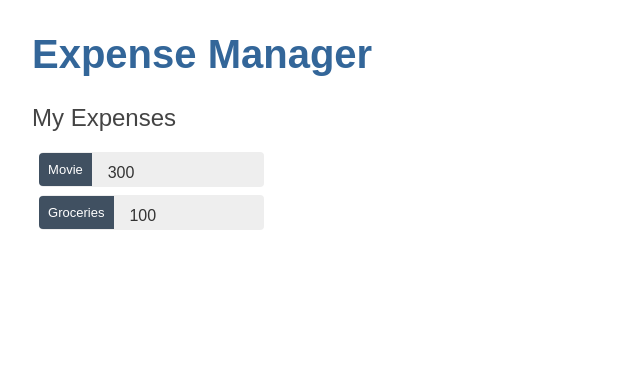
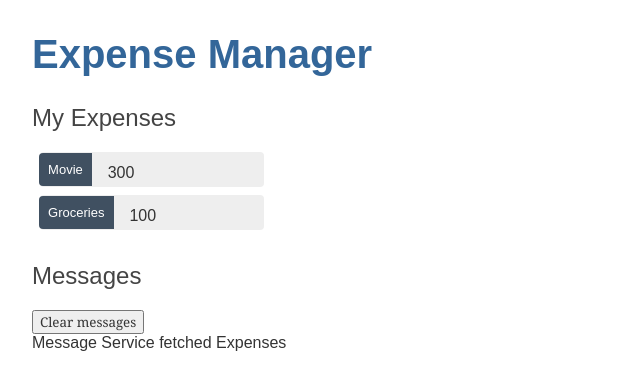
Before and after one commit to adarsh-godabole/Expense-Manager-MEAN, an Angular app: page / in a window 1280 px wide. Shown: the top 390 px of the page, without its empty margins (0-640 px from the left). Built offline with nearby package versions, Linux system fonts and the light colour scheme.

Commit message:
Integrated Display Message

```diff
--- a/src/app/add-expense/add-expense.component.ts
+++ b/src/app/add-expense/add-expense.component.ts
@@ -2,6 +2,7 @@ import { Component, OnInit } from '@angular/core';
 import { Expense } from '../expense'
 import { EXPENSES } from '../expense-list'
 import { ExpenseService } from '../expense.service';
+import { MessageService } from '../message.service'
 
 @Component({
   selector: 'app-add-expense',
@@ -12,10 +13,11 @@ export class AddExpenseComponent implements OnInit {
 
   expenses : Expense[]=[];
   selectedExpense?:Expense;
-  constructor(private expser : ExpenseService) { }
+  constructor(private expser : ExpenseService, private messageservice:MessageService) { }
 
-  onSelect(hero: Expense): void {
-    this.selectedExpense = hero;
+  onSelect(expense: Expense): void {
+    this.selectedExpense = expense;
+    this.messageservice.add(`Selected Expense is ${expense.name}`);
   }
 
   ngOnInit(): void {
--- a/src/app/app.component.html
+++ b/src/app/app.component.html
@@ -1,2 +1,3 @@
 <h1>{{title}}</h1>
 <app-add-expense></app-add-expense>
+<app-message></app-message>
--- a/src/app/app.module.ts
+++ b/src/app/app.module.ts
@@ -6,12 +6,14 @@ import { AppRoutingModule } from './app-routing.module';
 import { AppComponent } from './app.component';
 import { AddExpenseComponent } from './add-expense/add-expense.component';
 import { DisplayExpensesComponent } from './display-expenses/display-expenses.component';
+import { MessageComponent } from './message/message.component';
 
 @NgModule({
   declarations: [
     AppComponent,
     AddExpenseComponent,
-    DisplayExpensesComponent
+    DisplayExpensesComponent,
+    MessageComponent
   ],
   imports: [
     BrowserModule,
--- a/src/app/expense.service.ts
+++ b/src/app/expense.service.ts
@@ -1,6 +1,7 @@
 import { Injectable } from '@angular/core';
-import { Expense } from './expense'
-import { EXPENSES } from './expense-list'
+import { Expense } from './expense';
+import { EXPENSES } from './expense-list';
+import { MessageService } from './message.service'
 
 import { Observable, of } from 'rxjs';
 
@@ -9,10 +10,11 @@ import { Observable, of } from 'rxjs';
 })
 export class ExpenseService {
 
-  constructor() { }
+  constructor(private msgser:MessageService) { }
 
   getExpenses() : Observable<Expense[]>{
     const expenses = of(EXPENSES); // returns an Observable that emits an single value//
+    this.msgser.add('Message Service fetched Expenses')
     return expenses;
     console.log(EXPENSES)
   }
--- /dev/null
+++ b/src/app/message.service.ts
@@ -0,0 +1,20 @@
+import { Injectable } from '@angular/core';
+
+@Injectable({
+  providedIn: 'root'
+})
+export class MessageService {
+
+  constructor() { }
+
+  messages: string[] = [];
+
+  add(message: string) {
+    this.messages.pop();
+    this.messages.push(message);
+  }
+
+  clear() {
+    this.messages = [];
+  }
+}
--- /dev/null
+++ b/src/app/message/message.component.html
@@ -0,0 +1,8 @@
+<div *ngIf="messageservice.messages.length">
+
+    <h2>Messages</h2>
+    <button class="clear"
+            (click)="messageservice.clear()">Clear messages</button>
+    <div *ngFor='let message of messageservice.messages'> {{message}} </div>
+
+  </div>
--- /dev/null
+++ b/src/app/message/message.component.ts
@@ -0,0 +1,16 @@
+import { Component, OnInit } from '@angular/core';
+import { MessageService } from '../message.service'
+
+@Component({
+  selector: 'app-message',
+  templateUrl: './message.component.html',
+  styleUrls: ['./message.component.css']
+})
+export class MessageComponent implements OnInit {
+
+  constructor(public messageservice:MessageService) { }
+
+  ngOnInit(): void {
+  }
+
+}
```
Also changed, not shown: src/app/message/message.component.css (added), 2 other files (tests, documents, lock files or other folders).
